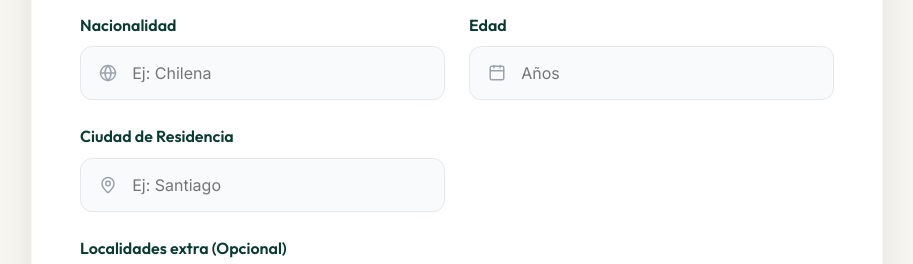
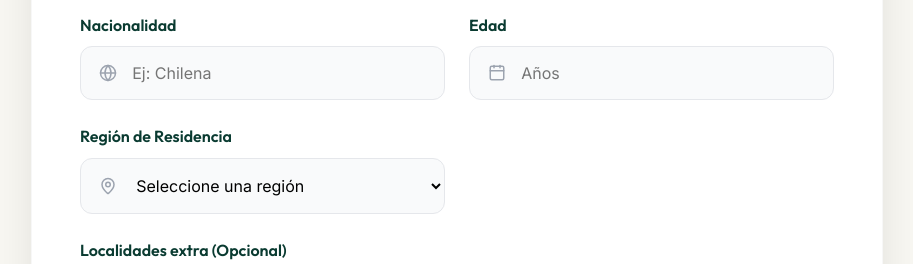
Before and after one commit to guiaalacartaoficial/guia-a-la-carta-web, a React (Vite) app: page /postular-estudiante in a window 1280 px wide. Shown: the part 1380-1644 px from the top of the page, without its empty margins (183-1096 px from the left). Built offline with nearby package versions, Linux system fonts and the light colour scheme; no server answers.

Commit message:
feat: cambiar ciudad_residencia a select de regiones en formularios y mapa

```diff
--- a/src/pages/Admin.jsx
+++ b/src/pages/Admin.jsx
@@ -495,7 +495,28 @@ const AdminDashboard = () => {
                                   <div className="form-group"><label>Email de Contacto</label><input name="email" value={editData.email} onChange={handleEditChange} className="form-control" /></div>
                                   <div className="form-group"><label>Teléfono</label><input name="telefono" value={editData.telefono} onChange={handleEditChange} className="form-control" /></div>
                                   <div className="form-group"><label>Nacionalidad</label><input name="nacionalidad" value={editData.nacionalidad} onChange={handleEditChange} className="form-control" /></div>
-                                  <div className="form-group"><label>Ciudad Residencia</label><input name="ciudad_residencia" value={editData.ciudad_residencia} onChange={handleEditChange} className="form-control" /></div>
+                                  <div className="form-group">
+                                    <label>Región de Residencia</label>
+                                    <select name="ciudad_residencia" value={editData.ciudad_residencia || ''} onChange={handleEditChange} className="form-control">
+                                      <option value="" disabled>Seleccione una región</option>
+                                      <option value="Arica y Parinacota">Arica y Parinacota</option>
+                                      <option value="Tarapacá">Tarapacá</option>
+                                      <option value="Antofagasta">Antofagasta</option>
+                                      <option value="Atacama">Atacama</option>
+                                      <option value="Coquimbo">Coquimbo</option>
+                                      <option value="Valparaíso">Valparaíso</option>
+                                      <option value="Metropolitana">Metropolitana</option>
+                                      <option value="O'Higgins">O'Higgins</option>
+                                      <option value="Maule">Maule</option>
+                                      <option value="Ñuble">Ñuble</option>
+                                      <option value="Biobío">Biobío</option>
+                                      <option value="Araucanía">Araucanía</option>
+                                      <option value="Los Ríos">Los Ríos</option>
+                                      <option value="Los Lagos">Los Lagos</option>
+                                      <option value="Aysén">Aysén</option>
+                                      <option value="Magallanes">Magallanes</option>
+                                    </select>
+                                  </div>
                                   <div className="form-group"><label>Ciudad Trabajo</label><input name="ciudad_trabajo" value={editData.ciudad_trabajo} onChange={handleEditChange} className="form-control" /></div>
                                   <div className="form-group">
                                     <label>Estado del Perfil</label>
@@ -564,7 +585,7 @@ const AdminDashboard = () => {
                                             <div className="field-pro"><span className="field-label">Teléfono Contacto</span><span className="field-value">{guia.telefono}</span></div>
                                             <div className="field-pro"><span className="field-label">Nacionalidad</span><span className="field-value">{guia.nacionalidad}</span></div>
                                             <div className="field-pro"><span className="field-label">Edad Registrada</span><span className="field-value">{guia.edad} años</span></div>
-                                            <div className="field-pro"><span className="field-label">Ciudad de Residencia</span><span className="field-value">{guia.ciudad_residencia}</span></div>
+                                            <div className="field-pro"><span className="field-label">Región de Residencia</span><span className="field-value">{guia.ciudad_residencia}</span></div>
                                             <div className="field-pro"><span className="field-label">Zonas de Trabajo</span><span className="field-value">{guia.ciudad_trabajo}</span></div>
                                             <div className="field-pro"><span className="field-label">Nivel de Guía</span><span className="field-value">{guia.nivel?.toUpperCase() || 'SENIOR'}</span></div>
                                             <div className="field-pro"><span className="field-label">Código Profesional</span><span className="field-value">{guia.codigo || 'PENDIENTE'}</span></div>
@@ -681,7 +702,28 @@ const AdminDashboard = () => {
                                   <div className="form-group"><label>Teléfono</label><input name="telefono" value={editData.telefono} onChange={handleEditChange} className="form-control" /></div>
                                   <div className="form-group"><label>Nacionalidad</label><input name="nacionalidad" value={editData.nacionalidad} onChange={handleEditChange} className="form-control" /></div>
                                   <div className="form-group"><label>Edad Visual</label><input name="edad" value={editData.edad} onChange={handleEditChange} className="form-control" /></div>
-                                  <div className="form-group"><label>Ciudad Residencia</label><input name="ciudad_residencia" value={editData.ciudad_residencia} onChange={handleEditChange} className="form-control" /></div>
+                                  <div className="form-group">
+                                    <label>Región de Residencia</label>
+                                    <select name="ciudad_residencia" value={editData.ciudad_residencia || ''} onChange={handleEditChange} className="form-control">
+                                      <option value="" disabled>Seleccione una región</option>
+                                      <option value="Arica y Parinacota">Arica y Parinacota</option>
+                                      <option value="Tarapacá">Tarapacá</option>
+                                      <option value="Antofagasta">Antofagasta</option>
+                                      <option value="Atacama">Atacama</option>
+                                      <option value="Coquimbo">Coquimbo</option>
+                                      <option value="Valparaíso">Valparaíso</option>
+                                      <option value="Metropolitana">Metropolitana</option>
+                                      <option value="O'Higgins">O'Higgins</option>
+                                      <option value="Maule">Maule</option>
+                                      <option value="Ñuble">Ñuble</option>
+                                      <option value="Biobío">Biobío</option>
+                                      <option value="Araucanía">Araucanía</option>
+                                      <option value="Los Ríos">Los Ríos</option>
+                                      <option value="Los Lagos">Los Lagos</option>
+                                      <option value="Aysén">Aysén</option>
+                                      <option value="Magallanes">Magallanes</option>
+                                    </select>
+                                  </div>
                                   <div className="form-group">
                                     <label>Habilitado SII</label>
                                     <select name="habilitado_sii" value={editData.habilitado_sii} onChange={handleEditChange} className="form-control">
@@ -728,7 +770,7 @@ const AdminDashboard = () => {
                                             <div className="field-pro"><span className="field-label">Teléfono</span><span className="field-value">{est.telefono}</span></div>
                                             <div className="field-pro"><span className="field-label">Nacionalidad</span><span className="field-value">{est.nacionalidad}</span></div>
                                             <div className="field-pro"><span className="field-label">Edad Registrada</span><span className="field-value">{est.edad} años</span></div>
-                                            <div className="field-pro"><span className="field-label">Ciudad de Residencia</span><span className="field-value">{est.ciudad_residencia}</span></div>
+                                            <div className="field-pro"><span className="field-label">Región de Residencia</span><span className="field-value">{est.ciudad_residencia}</span></div>
                                             <div className="field-pro"><span className="field-label">Habilitado SII</span><span className="field-value">{est.habilitado_sii?.toUpperCase()}</span></div>
                                             <div className="field-pro"><span className="field-label">Estado</span><span className="field-value">{est.estado?.toUpperCase()}</span></div>
                                           </div>
--- a/src/pages/PostulacionEstudiantes.jsx
+++ b/src/pages/PostulacionEstudiantes.jsx
@@ -290,10 +290,28 @@ const PostulacionEstudiantes = () => {
 
               <div className="form-grid">
                 <div className="form-group">
-                  <label className="form-label">Ciudad de Residencia</label>
+                  <label className="form-label">Región de Residencia</label>
                   <div className="input-icon-wrapper">
                     <MapPin className="input-icon" size={18} />
-                    <input type="text" name="ciudad_residencia" className="form-control" placeholder="Ej: Santiago" onChange={handleInputChange} required />
+                    <select name="ciudad_residencia" className="form-control" onChange={handleInputChange} required defaultValue="">
+                      <option value="" disabled>Seleccione una región</option>
+                      <option value="Arica y Parinacota">Arica y Parinacota</option>
+                      <option value="Tarapacá">Tarapacá</option>
+                      <option value="Antofagasta">Antofagasta</option>
+                      <option value="Atacama">Atacama</option>
+                      <option value="Coquimbo">Coquimbo</option>
+                      <option value="Valparaíso">Valparaíso</option>
+                      <option value="Metropolitana">Metropolitana</option>
+                      <option value="O'Higgins">O'Higgins</option>
+                      <option value="Maule">Maule</option>
+                      <option value="Ñuble">Ñuble</option>
+                      <option value="Biobío">Biobío</option>
+                      <option value="Araucanía">Araucanía</option>
+                      <option value="Los Ríos">Los Ríos</option>
+                      <option value="Los Lagos">Los Lagos</option>
+                      <option value="Aysén">Aysén</option>
+                      <option value="Magallanes">Magallanes</option>
+                    </select>
                   </div>
                 </div>
               </div>
--- a/src/pages/PostulacionGuias.jsx
+++ b/src/pages/PostulacionGuias.jsx
@@ -307,10 +307,28 @@ const PostulacionGuias = () => {
 
               <div className="form-grid">
                 <div className="form-group">
-                  <label className="form-label">Ciudad de Residencia</label>
+                  <label className="form-label">Región de Residencia</label>
                   <div className="input-icon-wrapper">
                     <MapPin className="input-icon" size={18} />
-                    <input type="text" name="ciudad_residencia" className="form-control" placeholder="Ej: Santiago" onChange={handleInputChange} required />
+                    <select name="ciudad_residencia" className="form-control" onChange={handleInputChange} required defaultValue="">
+                      <option value="" disabled>Seleccione una región</option>
+                      <option value="Arica y Parinacota">Arica y Parinacota</option>
+                      <option value="Tarapacá">Tarapacá</option>
+                      <option value="Antofagasta">Antofagasta</option>
+                      <option value="Atacama">Atacama</option>
+                      <option value="Coquimbo">Coquimbo</option>
+                      <option value="Valparaíso">Valparaíso</option>
+                      <option value="Metropolitana">Metropolitana</option>
+                      <option value="O'Higgins">O'Higgins</option>
+                      <option value="Maule">Maule</option>
+                      <option value="Ñuble">Ñuble</option>
+                      <option value="Biobío">Biobío</option>
+                      <option value="Araucanía">Araucanía</option>
+                      <option value="Los Ríos">Los Ríos</option>
+                      <option value="Los Lagos">Los Lagos</option>
+                      <option value="Aysén">Aysén</option>
+                      <option value="Magallanes">Magallanes</option>
+                    </select>
                   </div>
                 </div>
               </div>
```
Also changed, not shown: src/components/ChileMap.jsx (+2 -35 lines).
